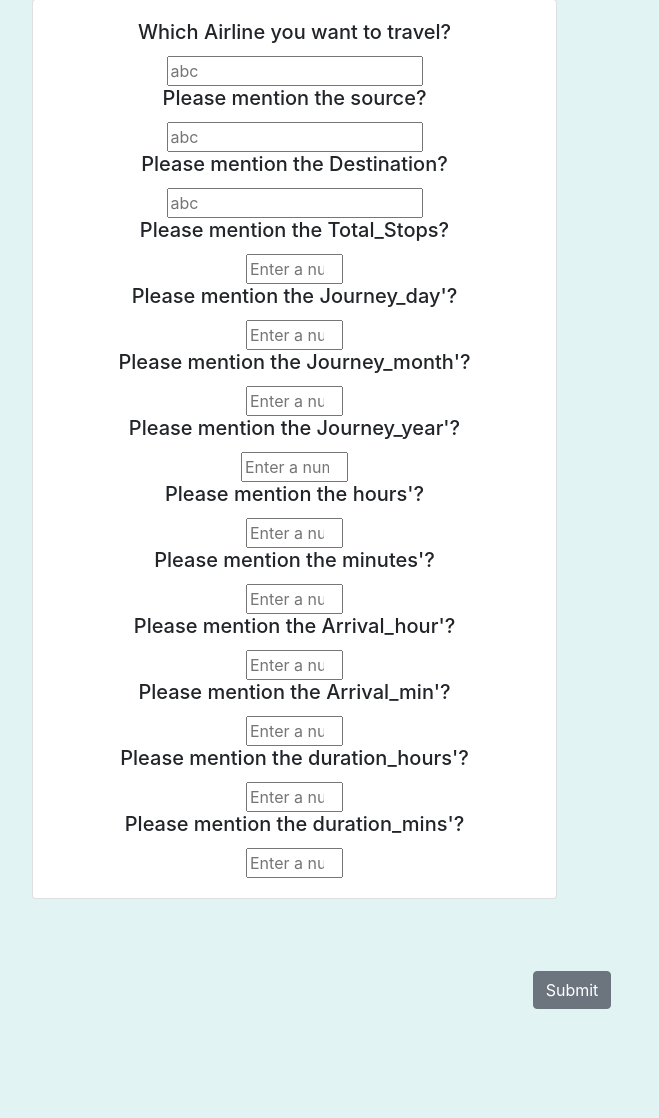
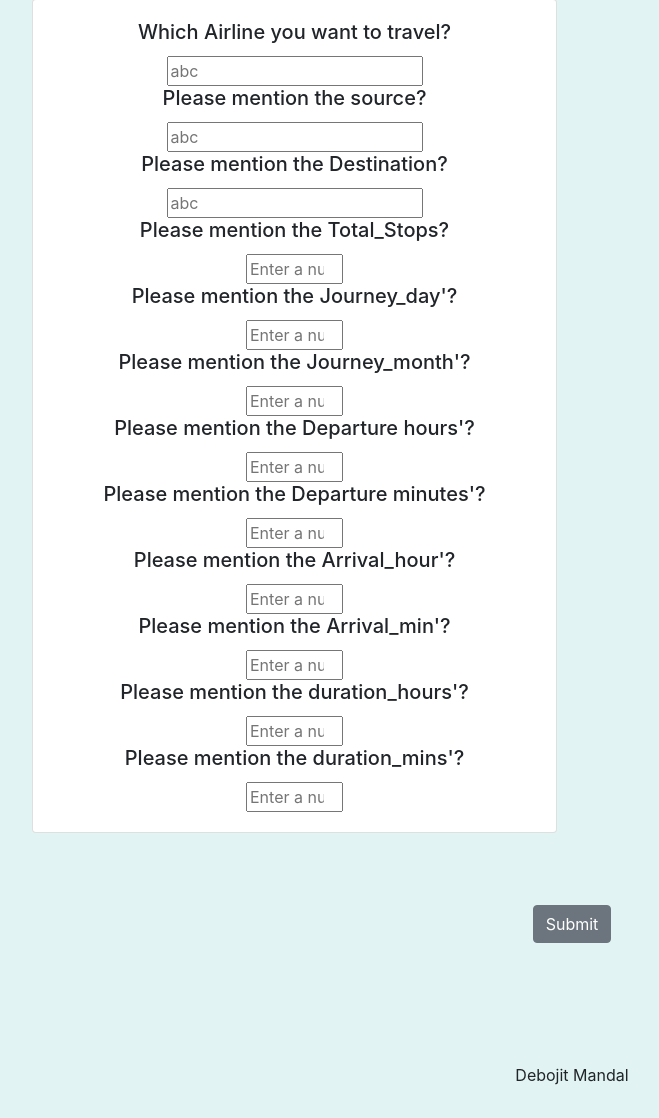
Before and after one commit to Bharathkumar-ms/Flight_Fare-Prediction, a Flask app: page /predictdata in a window 1280 px wide. Shown: the part 129-1247 px from the top of the page, without its empty margins (68-727 px from the left). After the commit the page ends 1214 px from the top, so only its background shows below. Run offline with Flask 3, Linux system fonts and the light colour scheme; some libraries are stand-ins or nearby versions.

Commit message:
Update home.html

```diff
--- a/templates/home.html
+++ b/templates/home.html
@@ -66,15 +66,11 @@
                         <!-- Journey_month' -->
                         <input type="number" name="Journey_month" min="0" max="100" step="1" placeholder="Enter a number">
 
-                        <h5 class="card-title">Please mention the Journey_year'?</h5>
-                        <!-- Journey_year' -->
-                        <input type="number" name="Journey_year" min="0" max="2024" step="1" placeholder="Enter a number">
-
-                        <h5 class="card-title">Please mention the hours'?</h5>
+                        <h5 class="card-title">Please mention the Departure hours'?</h5>
                         <!-- hours' -->
                         <input type="number" name="hours" min="0" max="100" step="1" placeholder="Enter a number">
 
-                        <h5 class="card-title">Please mention the minutes'?</h5>
+                        <h5 class="card-title">Please mention the Departure minutes'?</h5>
                         <!-- minutes' -->
                         <input type="number" name="minutes" min="0" max="100" step="1" placeholder="Enter a number">
 
```
